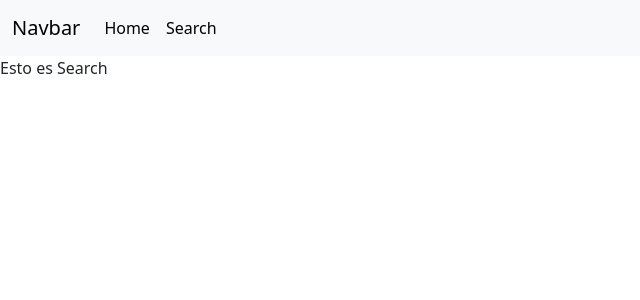
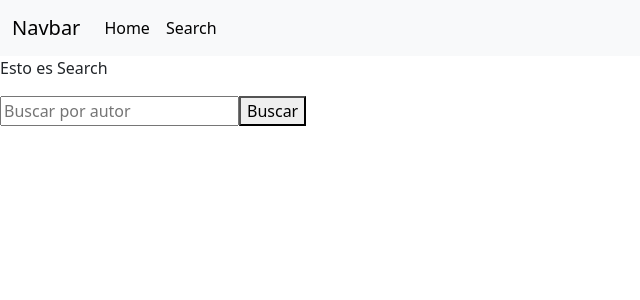
Before and after one commit to AlanSilcher/PhotoGallery, an Angular app: page /search in a window 1280 px wide. Shown: the top 300 px of the page, without its empty margins (0-640 px from the left). Built offline with nearby package versions, Linux system fonts and the light colour scheme.

Commit message:
Search incompleto

```diff
--- a/src/app/pages/landing/landing.component.ts
+++ b/src/app/pages/landing/landing.component.ts
@@ -5,6 +5,6 @@ import { Component } from '@angular/core';
   templateUrl: './landing.component.html',
   styleUrls: ['./landing.component.css']
 })
-export class landingComponent {
+export class LandingComponent {
 
 }
--- a/src/app/pages/search/search.component.html
+++ b/src/app/pages/search/search.component.html
@@ -1 +1,11 @@
 <p>Esto es Search</p>
+
+<form (ngSubmit)="searchImagesByAuthor()">
+    <input type="text" [(ngModel)]="authorQuery" name="authorQuery" placeholder="Buscar por autor">
+    <button type="submit">Buscar</button>
+  </form>
+
+
+  <!-- <div *ngFor="let image of searchResults">
+    <img [src]="image.urls.regular" [alt]="image.alt_description">
+  </div> -->
--- a/src/app/pages/search/search.component.ts
+++ b/src/app/pages/search/search.component.ts
@@ -1,4 +1,5 @@
 import { Component } from '@angular/core';
+import { HttpClient } from '@angular/common/http';
 
 @Component({
   selector: 'app-search',
@@ -6,5 +7,18 @@ import { Component } from '@angular/core';
   styleUrls: ['./search.component.css']
 })
 export class SearchComponent {
+  authorQuery: string = '';
+  searchResults: any[] = [];
 
+  constructor(private http: HttpClient) { }
+
+  searchImagesByAuthor() {
+    console.log("Esto es search",this.authorQuery)
+    const apiUrl = `https://api.unsplash.com/search/photos?query=${this.authorQuery}&client_id=YOUR_CLIENT_ID`;
+
+    this.http.get<any>(apiUrl).subscribe((data: any) => {
+      console.log(data)
+      this.searchResults = data.results;
+    });
+  }
 }
```
Also changed, not shown: src/app/app.module.ts (+5 -3 lines).
